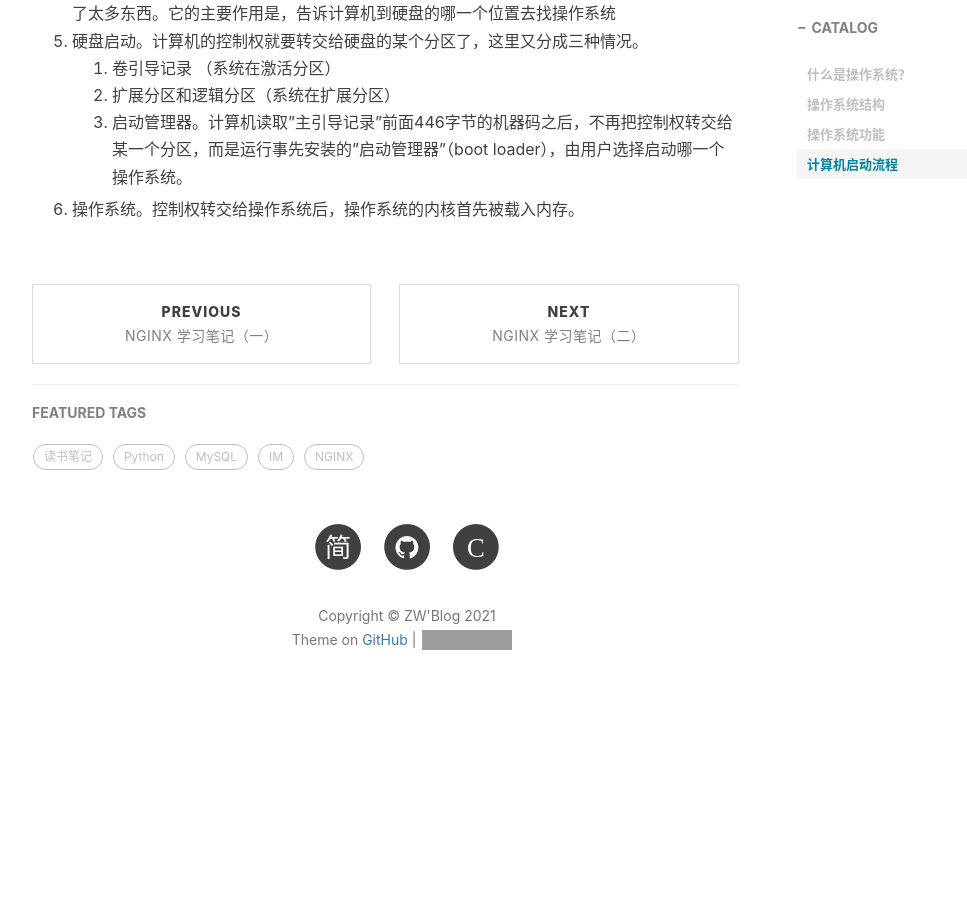
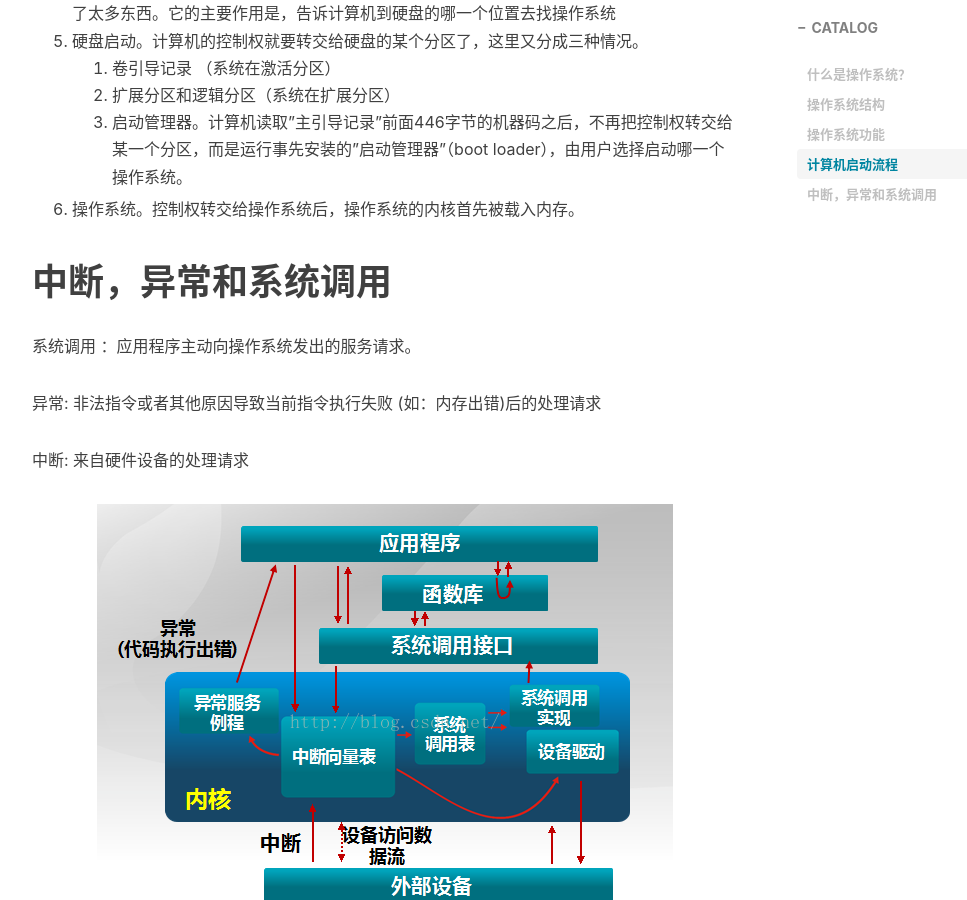
Before and after one commit to GitZW/gitzw.github.io, a Jekyll site: the page built from _posts/2021-02-23-操作系统笔记一.md, in a window 1280 px wide and 900 px high, scrolled down 1564 px. Shown: the whole window, without its empty margins (233-1200 px from the left). Built offline with Jekyll 4.4.1, drawn with Linux system fonts in a browser that asks for light colours; nearby versions of some CDN libraries; comment, search, counter and statistics services are not loaded; before the commit the page ends 2308 px from its top, so only the background shows below that; grey boxes are pictures that could not be loaded.

Commit message:
操作系统(一),异常，中断，和系统调用

```diff
--- a/_posts/2021-02-23-操作系统笔记一.md
+++ b/_posts/2021-02-23-操作系统笔记一.md
@@ -44,3 +44,12 @@ tags:
     2. 扩展分区和逻辑分区（系统在扩展分区）
     3. 启动管理器。计算机读取"主引导记录"前面446字节的机器码之后，不再把控制权转交给某一个分区，而是运行事先安装的"启动管理器"（boot loader），由用户选择启动哪一个操作系统。
 6. 操作系统。控制权转交给操作系统后，操作系统的内核首先被载入内存。
+
+# 中断，异常和系统调用
+系统调用 ：应用程序主动向操作系统发出的服务请求。
+
+异常: 非法指令或者其他原因导致当前指令执行失败   (如：内存出错)后的处理请求
+
+中断: 来自硬件设备的处理请求
+
+![图一](/img/20210226_01.png)
```
Also changed, not shown: img/20210226_01.png (added).
